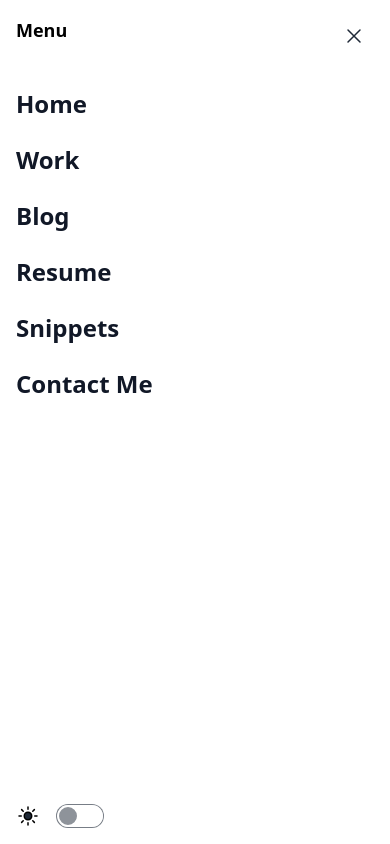
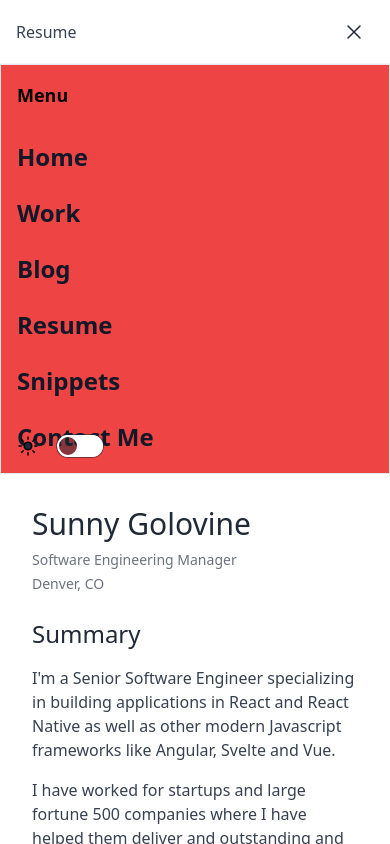
Before and after one commit to sgolovine/www-2022, a Next.js app: page /resume in a window 390 px wide. Both pictures are taken after a click on the button 354 px from the left and 31 px from the top of the page. Shown: the top 844 px of the page. Built offline with nearby package versions, Linux system fonts and the light colour scheme.

Commit message:
feat(menu): wip menu animation

```diff
--- a/src/components/header/Header.tsx
+++ b/src/components/header/Header.tsx
@@ -5,6 +5,7 @@ import { ThemeSwitch } from "../themeSwitch"
 import { makeStyles } from "./Header.classes"
 
 interface Props {
+  menuOpen: boolean
   title?: string
   headerLinks: HeaderRoute[]
   pageLinks?: HeaderRoute[]
@@ -28,6 +29,7 @@ const Header: React.FC<Props> = ({
   pageLinks,
   title,
   onMenuClick,
+  menuOpen,
 }) => {
   const showPageLinks = (pageLinks && pageLinks.length > 0) ?? false
   const {
@@ -65,7 +67,10 @@ const Header: React.FC<Props> = ({
           <ThemeSwitch />
         </div>
         <div className={mobileMenuContainer}>
-          <IconButton onClick={onMenuClick} icon="bars3" />
+          <IconButton
+            onClick={onMenuClick}
+            icon={menuOpen ? "close" : "bars3"}
+          />
         </div>
       </div>
       <div className={pageNavigationContainer}>
--- a/src/components/header/HeaderWrapper.tsx
+++ b/src/components/header/HeaderWrapper.tsx
@@ -25,14 +25,17 @@ const HeaderWrapper: React.FC<Props> = ({ pageLinks }) => {
   return (
     <>
       <Header
+        menuOpen={menuOpen}
         headerLinks={headerRoutes}
         title={pageTitle}
         pageLinks={pageRoutes}
-        onMenuClick={() => setMenuOpen(true)}
+        onMenuClick={() => setMenuOpen(prev => !prev)}
       />
-      <span className={menuWrapperClasses}>
-        <MobileMenu onClose={() => setMenuOpen(false)} routes={headerRoutes} />
-      </span>
+      <MobileMenu
+        onClose={() => setMenuOpen(false)}
+        visible={menuOpen}
+        routes={headerRoutes}
+      />
     </>
   )
 }
--- a/src/components/mobileMenu/MobileMenu.tsx
+++ b/src/components/mobileMenu/MobileMenu.tsx
@@ -1,14 +1,12 @@
 import clsx from "clsx"
+import { Transition } from "@headlessui/react"
+import { ThemeSwitch } from "../themeSwitch"
 import { HeaderRoute } from "~/model/Routes"
-import { IconButton } from "../common/iconButton"
-import { getIcon } from "../icons"
-import { ThemeSwitch } from "../themeSwitch"
-
-const CloseIcon = getIcon("close")
 
 interface Props {
+  routes: HeaderRoute[]
+  visible: boolean
   onClose: () => void
-  routes: HeaderRoute[]
 }
 
 const linkClasses = clsx(
@@ -22,7 +20,7 @@ const linkClasses = clsx(
   "text-gray-900"
 )
 
-const MobileMenu: React.FC<Props> = ({ onClose, routes }) => {
+const MobileMenu: React.FC<Props> = ({ onClose, routes, visible }) => {
   const handleClick = (route: HeaderRoute) => {
     if (route.onClick) {
       route.onClick(route.link)
@@ -30,13 +28,33 @@ const MobileMenu: React.FC<Props> = ({ onClose, routes }) => {
     onClose()
   }
 
+  const delayVisible = setTimeout(() => {
+    return visible
+  }, 150)
+
+  const outerContainerClasses = clsx({
+    block: !delayVisible,
+    absolute: delayVisible,
+    "top-16": delayVisible,
+    "bottom-0": delayVisible,
+    "left-0": delayVisible,
+    "right-0": delayVisible,
+  })
+
   return (
-    <div className="absolute top-0 left-0 right-0 bottom-0 bg-white dark:bg-slate-900 z-50">
+    <Transition
+      show={visible}
+      enter="transition ease-in-out duration-150 h-full"
+      enterFrom="-translate-x-full"
+      enterTo="translate-x-0"
+      entered="h-full"
+      leave="transition ease-in-out duration-50"
+      leaveFrom="translate-x-0"
+      leaveTo="-translate-x-full"
+    >
+      <div className="h-full bg-red-500 dark:bg-slate-900 z-50 border">
         <div className="flex flex-row items-start justify-between p-4">
           <p className="text-lg font-bold dark:text-gray-50">Menu</p>
-        <div>
-          <IconButton icon="close" onClick={onClose} />
-        </div>
         </div>
         <div className="pt-4 flex flex-col gap-5 p-4">
           {routes.map(route => (
@@ -45,7 +63,9 @@ const MobileMenu: React.FC<Props> = ({ onClose, routes }) => {
               onClick={() => handleClick(route)}
               className={linkClasses}
             >
-            <a className="text-2xl font-bold dark:text-white">{route.title}</a>
+              <a className="text-2xl font-bold dark:text-white">
+                {route.title}
+              </a>
             </div>
           ))}
         </div>
@@ -53,6 +73,7 @@ const MobileMenu: React.FC<Props> = ({ onClose, routes }) => {
           <ThemeSwitch />
         </span>
       </div>
+    </Transition>
   )
 }
 
```
Lines whose indentation alone changed are shown as unchanged.
